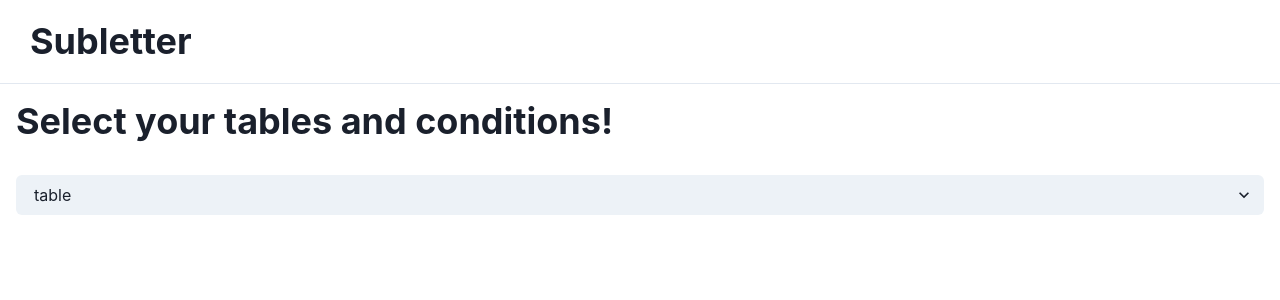
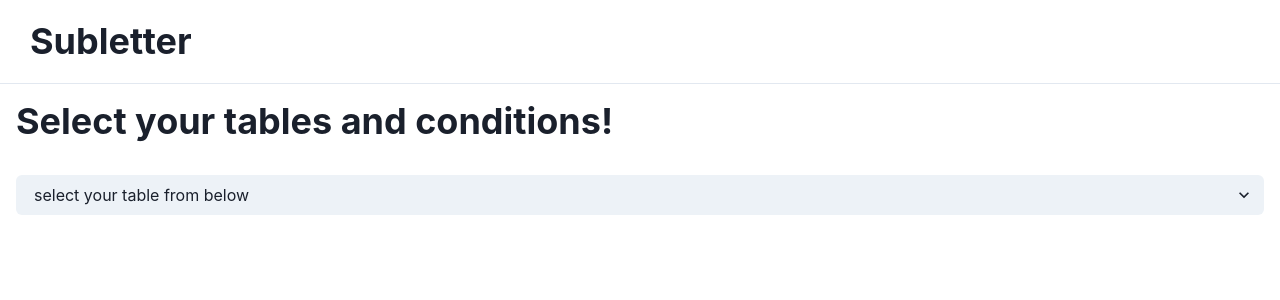
Before and after one commit to imaadj10/subletter, a React (Create React App) app in the folder client/: page /admin in a window 1280 px wide. Shown: the top 300 px of the page. Built offline with nearby package versions, Linux system fonts and the light colour scheme.

Commit message:
change placeholder for selection

```diff
--- a/client/src/components/Admin.js
+++ b/client/src/components/Admin.js
@@ -26,7 +26,7 @@ export default function Admin() {
         <FormControl isRequired p="1rem">
           <Select
             variant="filled"
-            placeholder="table"
+            placeholder="select your table from below"
             onChange={(e) => setTable(e.target.value)}
           >
             <option>listings</option>
```
